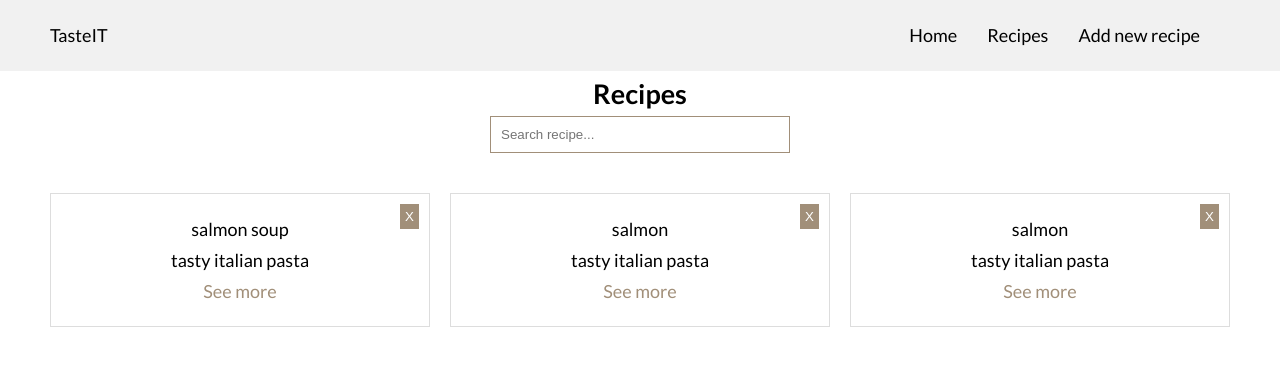
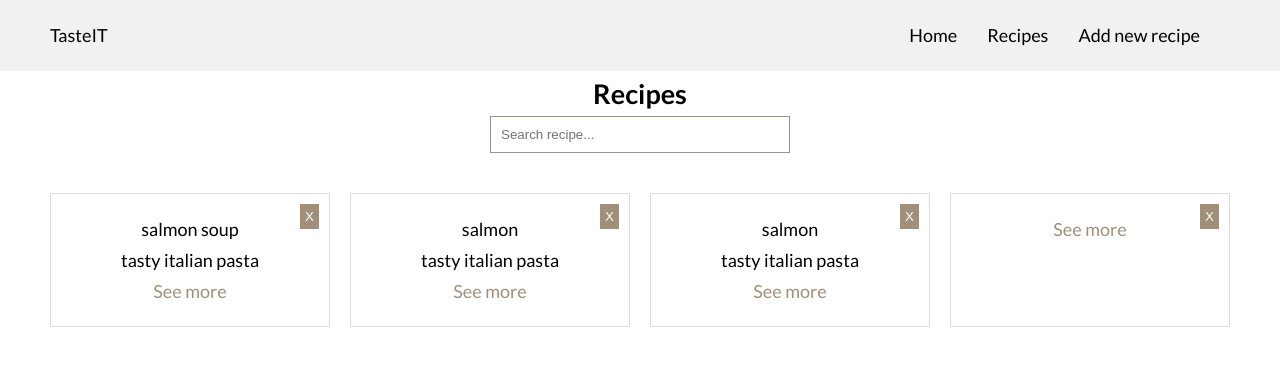
Before and after one commit to Duyen-codes/taste-it-react22k, a React (Create React App) app: page /recipes in a window 1280 px wide. Shown: the top 366 px of the page. Built offline with nearby package versions, Linux system fonts and the light colour scheme; data requests are answered from the project's data file.

Commit message:
remove value attribute from input

```diff
--- a/db.json
+++ b/db.json
@@ -62,6 +62,18 @@
         }
       ],
       "instructions": "instructions how to prepare cooking pasta"
+    },
+    {
+      "name": "",
+      "author": "",
+      "origin": "",
+      "description": "",
+      "imageURL": "",
+      "ingredients": [
+        null
+      ],
+      "instructions": "",
+      "id": 8
     }
   ]
 }
--- a/src/App.js
+++ b/src/App.js
@@ -43,6 +43,7 @@ const App = () => {
     });
   };
 
+  // fetch data from json server and render on page
   useEffect(() => {
     axios.get("http://localhost:3001/recipes").then((response) => {
       setRecipes(response.data);
--- a/src/components/RecipeCard.js
+++ b/src/components/RecipeCard.js
@@ -3,7 +3,7 @@ import { Link } from "react-router-dom";
 import styles from "./RecipeCard.css";
 
 const RecipeCard = (props) => {
-  console.log("from recipeCard", props);
+  console.log("from recipeCard props", props);
   return (
     <div className="recipe__card">
       <button onClick={() => props.remove(props.id)}>X</button>
```
